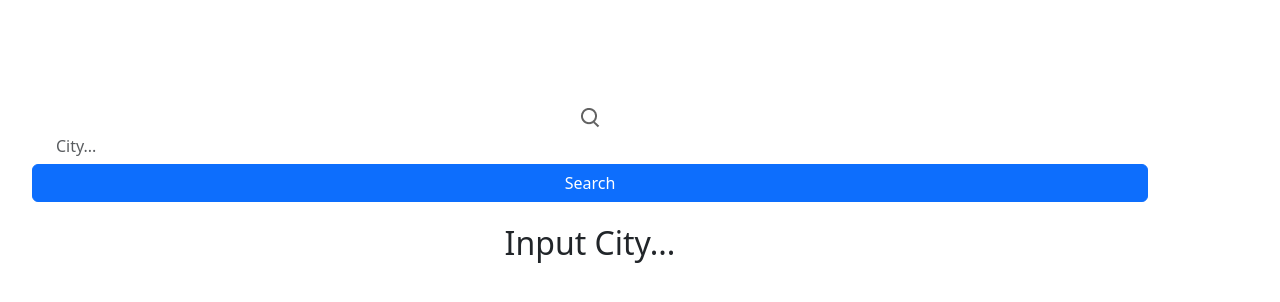
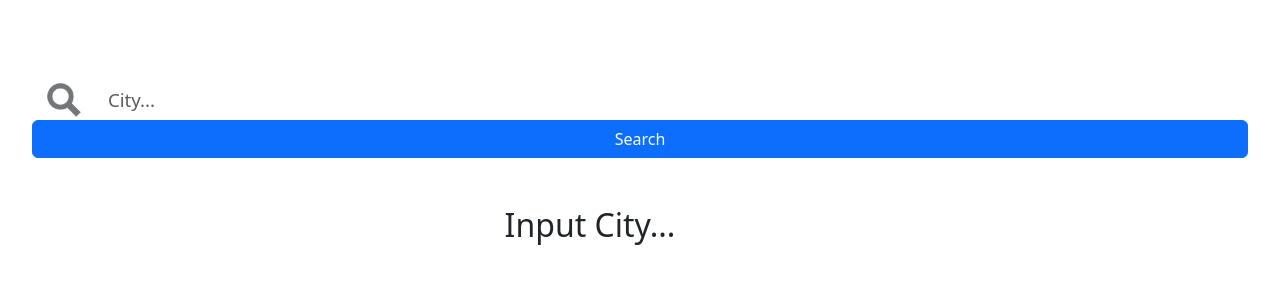
Before and after one commit to orazefabian/react-app, a React (Vite) app: page / in a window 1280 px wide. Shown: the top 302 px of the page. Built offline with nearby package versions, Linux system fonts and the light colour scheme; no server answers.

Commit message:
changed look of search bar + addition of keyup event on search input

```diff
--- a/src/components/SearchBar.tsx
+++ b/src/components/SearchBar.tsx
@@ -1,5 +1,5 @@
 import { useState } from "react";
-import search_icon from "../assets/search.png";
+import search_icon from "../assets/search.jpeg";
 import "../App.css";
 interface SearchBarProps {
   onSearch: (city: string) => void;
@@ -15,24 +15,35 @@ const SearchBar: React.FC<SearchBarProps> = ({ onSearch }) => {
     onSearch(query);
   };
 
+  const handleEnterSearch = (e: React.KeyboardEvent) => {
+    if (e.key === "Enter") {
+      onSearch(query);
+    }
+  };
+
   return (
-    <div className="logo container row mt-5 justify-content-center ">
-      <div>
-        <img src={search_icon} className="col-sm img-fluid"></img>
+    <div className="container-fluid mt-5">
+      <div className="row">
+        <img
+          src={search_icon}
+          className="col-sm img-fluid"
+          style={{ maxHeight: "4em", maxWidth: "4em" }}
+        ></img>
         <input
-          className="col-sm form-control rounded border-0"
+          className="rounded form-control border-0 col-sm"
+          style={{ fontSize: "14pt" }}
           type="text"
           placeholder="City..."
           value={query}
           onChange={handleInputChange}
+          onKeyUp={handleEnterSearch}
         />
       </div>
-      <button
-        className="col-sm input-group-append btn btn-primary rounded"
-        onClick={handleSearch}
-      >
-        Search
-      </button>
+      <div className="row">
+        <button className="btn btn-primary rounded" onClick={handleSearch}>
+          Search
+        </button>
+      </div>
     </div>
   );
 };
```
Also changed, not shown: src/assets/search.jpeg (added), src/assets/search.png (deleted).
